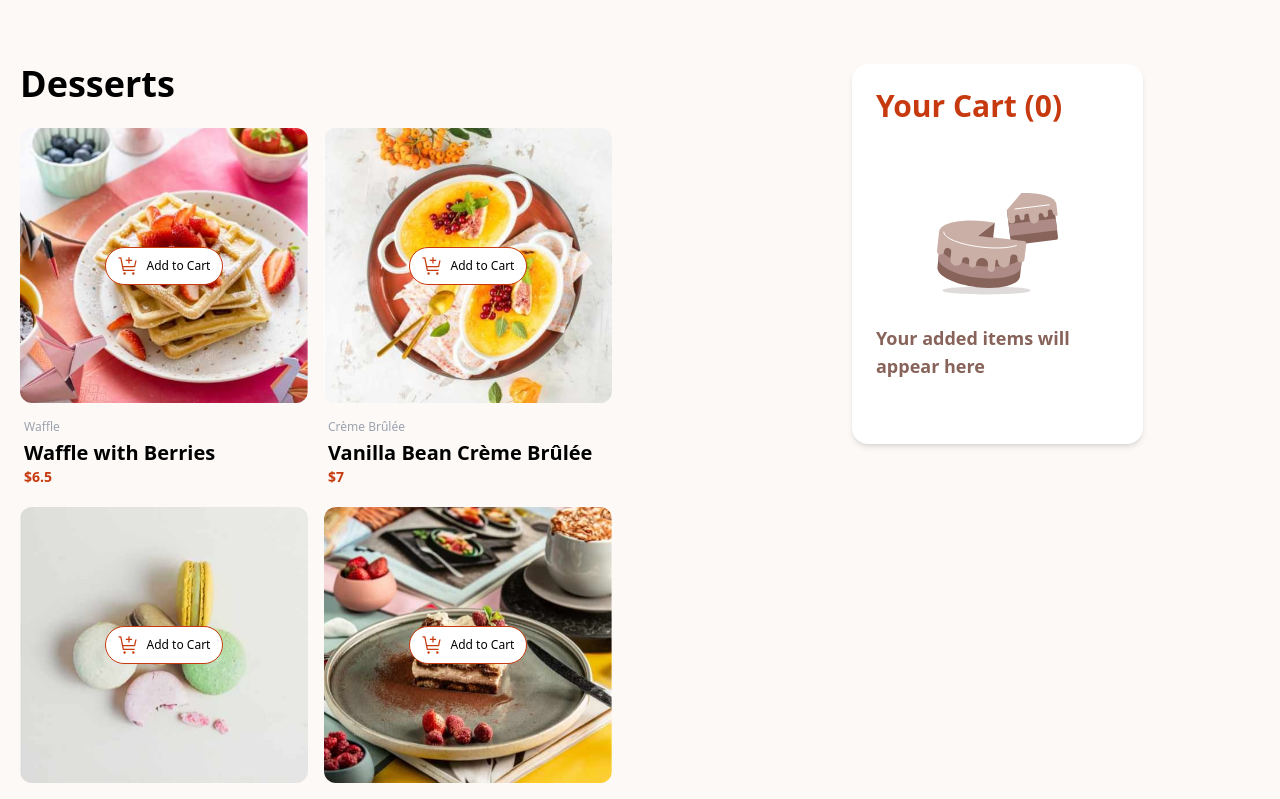
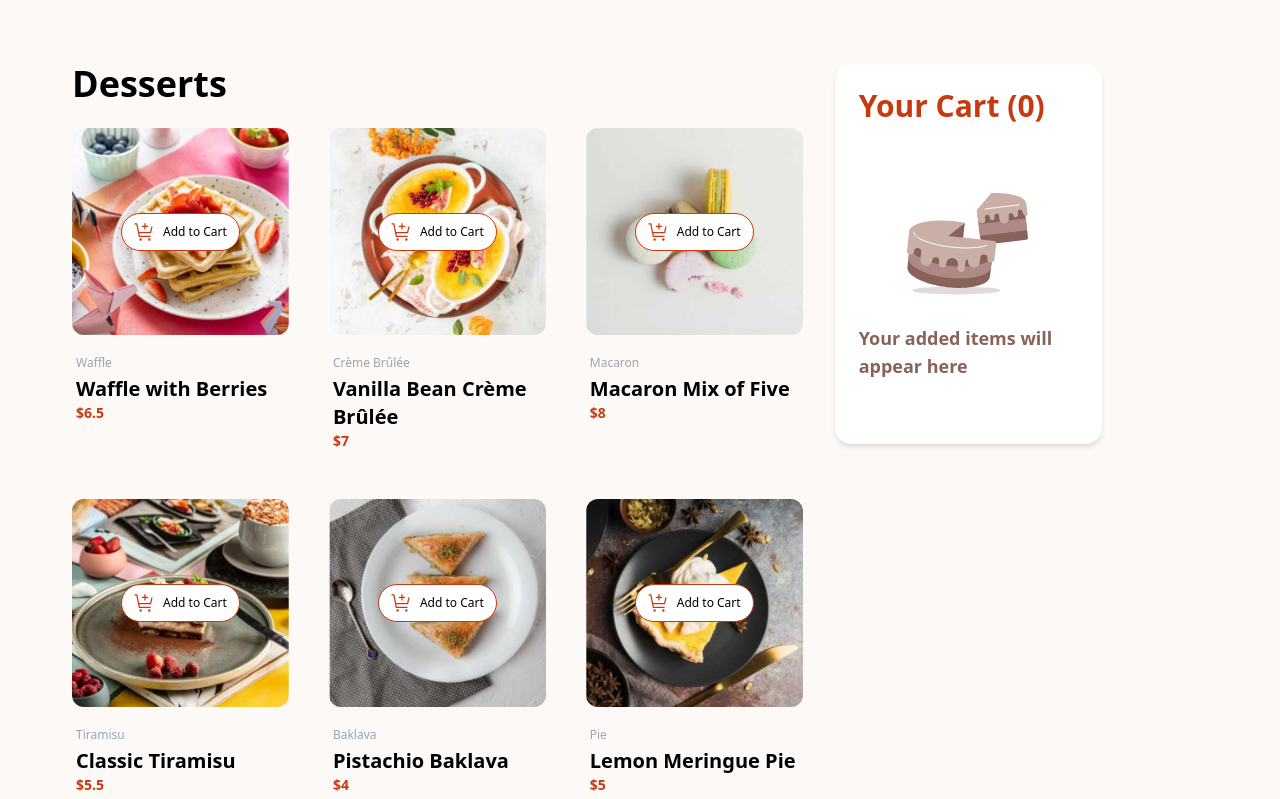
Before and after one commit to CardManj/product-list, a React (Vite) app: page / in a window 1280 px wide. Shown: the top 799 px of the page. Built offline with nearby package versions, Linux system fonts and the light colour scheme.

Commit message:
fix: :bug: Fixing the card sizing
implementing grid sistem to fix the prloblem with the cards

```diff
--- a/src/App.tsx
+++ b/src/App.tsx
@@ -2,7 +2,7 @@ import Gallery from "./components/gallery/Gallery";
 import Aside from "./components/aside/Aside";
 function App() {
   return (
-    <main className="bg-MentorRose/50 grid grid-flow-col gap-1 grid-cols-3 px-3 pt-16 ">
+    <main className="bg-MentorRose/50 grid grid-col  gap-1 grid-cols-3 px-16 pt-16 ">
       <Gallery />
       <Aside />
     </main>
--- a/src/components/gallery/Card.tsx
+++ b/src/components/gallery/Card.tsx
@@ -31,9 +31,12 @@ const getImageByDevice = (image: ImageType): string => {
 
 export default function Card() {
   return (
-    <section className="flex flex-wrap gap-4">
+    <section className="grid grid-cols-3 gap-10 w-fit mr-5 ">
       {data_group.map((data: Data) => (
-        <section key={data.id} className="w-72 rounded-t-md">
+        <section
+          key={data.id}
+          className="w-full rounded-t-md rounded-b-xl hover:shadow-xl"
+        >
           <section className="flex flex-col justify-center align-center items-center">
             {/* Llama a la función para obtener la imagen según el dispositivo */}
             <img
@@ -43,7 +46,7 @@ export default function Card() {
             />
             <Button />
           </section>
-          <section className="px-1 flex flex-col py-1 mt-3">
+          <section className="px-1 rounded-b-xl flex flex-col py-2 mt-3 ">
             <span className="text-xs text-gray-400 font-light mb-1">
               {data.category}
             </span>
--- a/src/components/gallery/Gallery.tsx
+++ b/src/components/gallery/Gallery.tsx
@@ -4,7 +4,7 @@ export default function Gallery() {
   return (
     <main className="h-screen col-span-2">
       <h1 className="text-4xl font-bold mx-2 mb-6">Desserts</h1>
-      <div className="justify-between px-2 gap-1">
+      <div className=" px-2 gap-1">
         <Card />
       </div>
     </main>
```
